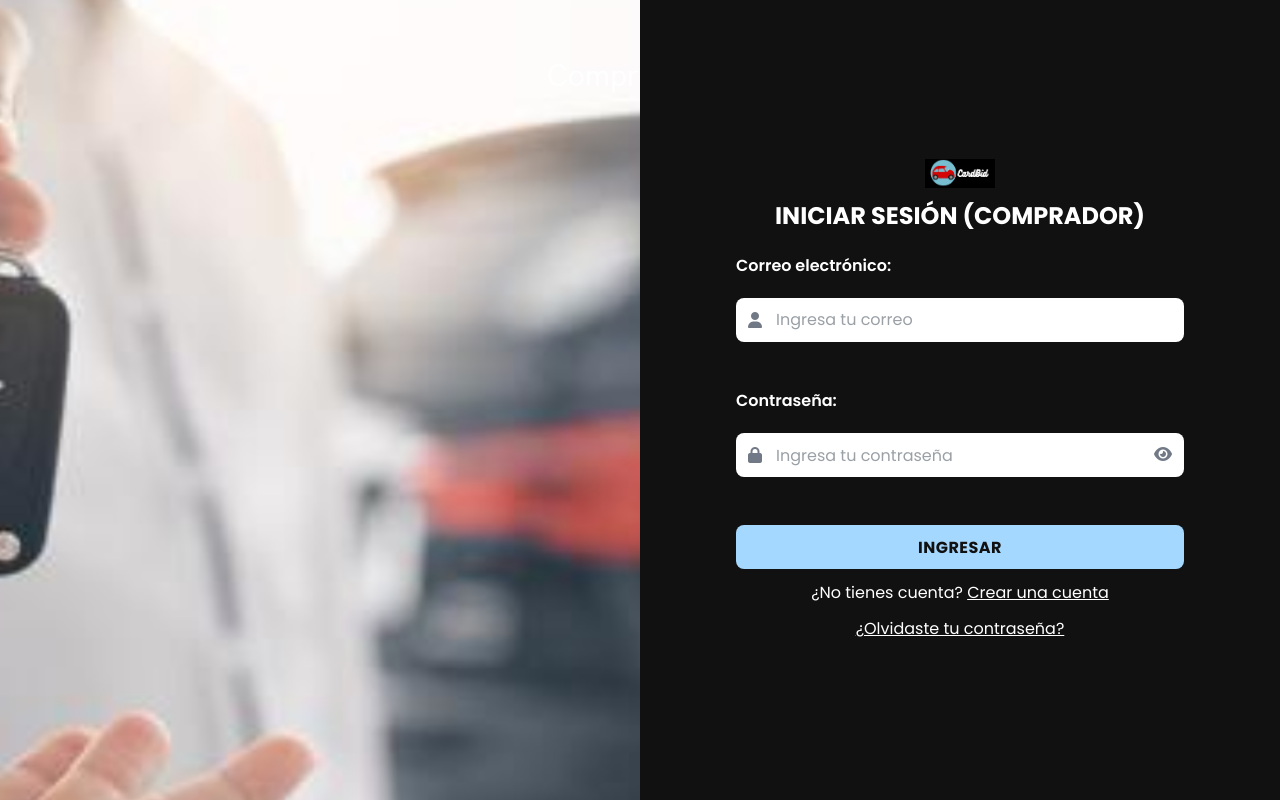
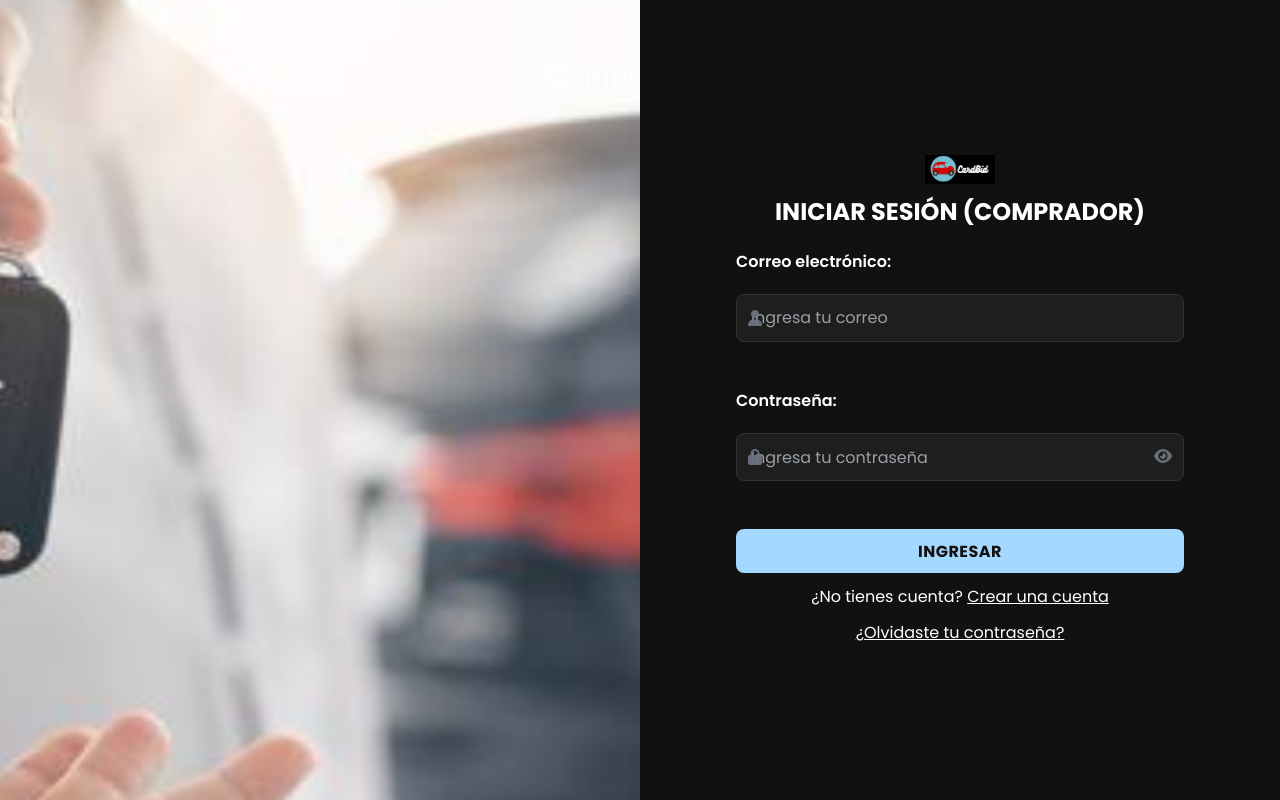
Before and after one commit to Alejandra-Cabrera21/CarBid, a React (Vite) app in the folder frontend/: page /login in a window 1280 px wide. Built offline with nearby package versions, Linux system fonts and the light colour scheme.

Commit message:
Frontend

```diff
--- a/frontend/src/styles/login.css
+++ b/frontend/src/styles/login.css
@@ -34,17 +34,35 @@ form label { font-weight: 600; margin-bottom: 4px; }
 
 .input-wrapper input {
   width: 100%;
-  height: 44px;
-  padding: 10px 44px 10px 40px; /* espacio para icono izq y ojo der */
-  background: #fff;
-  color: #111;
-  border: none;
+  height: 48px; /* ✅ aumenta para que todos tengan el mismo alto */
+  padding: 0 14px; /* ✅ igual padding a todos */
+  background: #1e1e1e; /* o #fff, según tu fondo */
+  color: #fff;
+  border: 1px solid #333;
   border-radius: 8px;
+  font-size: 1rem;
+  box-sizing: border-box;
+}
+form input:not([type="checkbox"]),
+form select {
+  width: 100%;
+  height: 48px;
+  border-radius: 8px;
+  border: 1px solid #333;
+  padding: 0 14px;
   box-sizing: border-box;
   font-size: 1rem;
-  outline: none;
-  transition: box-shadow .2s ease, transform .02s ease;
 }
+.checkbox-group {
+  display: flex;
+  align-items: center;
+  gap: 12px;
+  margin-top: 4px;
+}
+.checkbox-group label {
+  font-weight: 500;
+}
+
 .input-wrapper input::placeholder { color: #9aa0a6; }
 .input-wrapper input:focus { box-shadow: 0 0 0 3px rgba(255,255,255,.25); }
 
```
